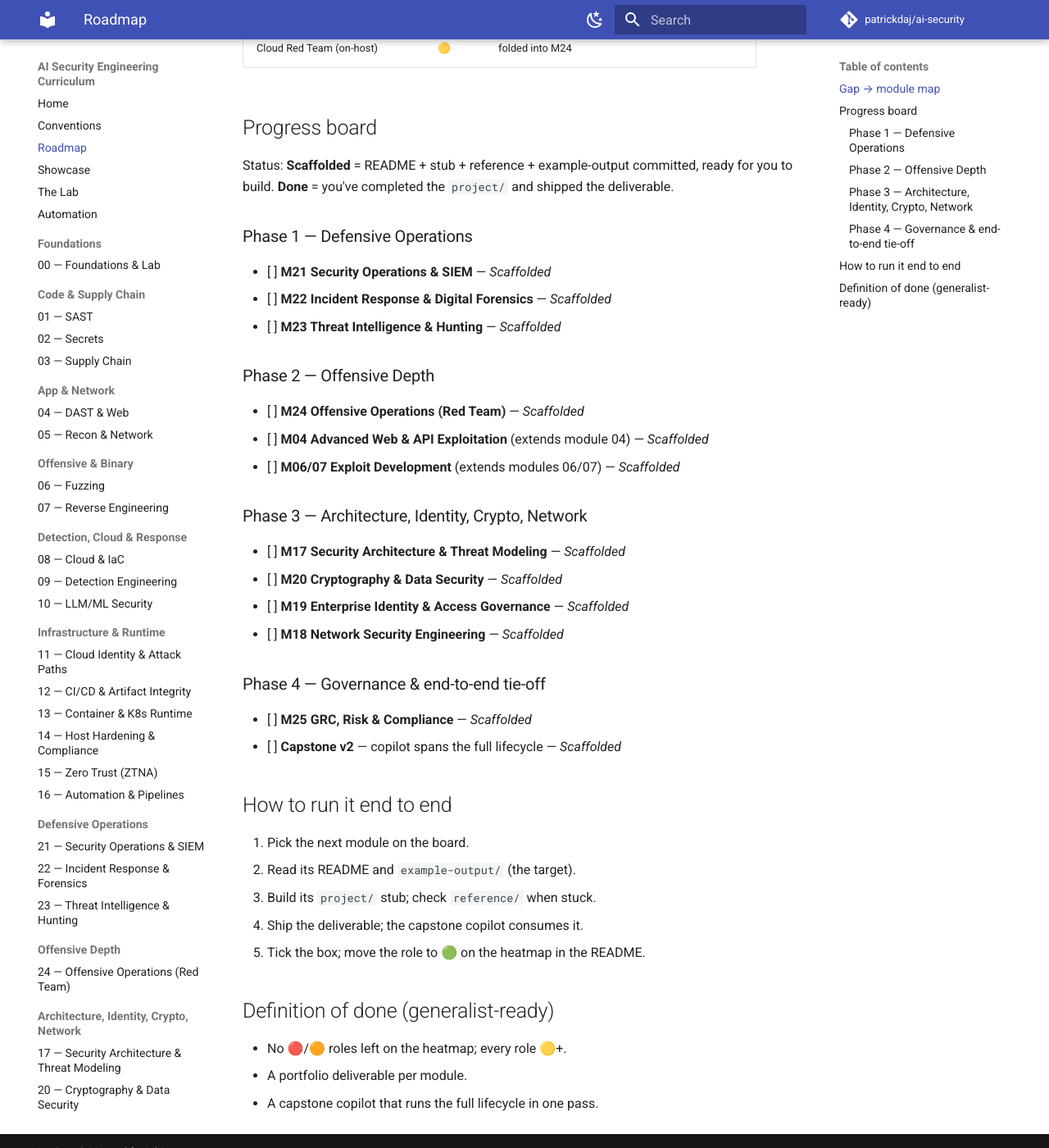
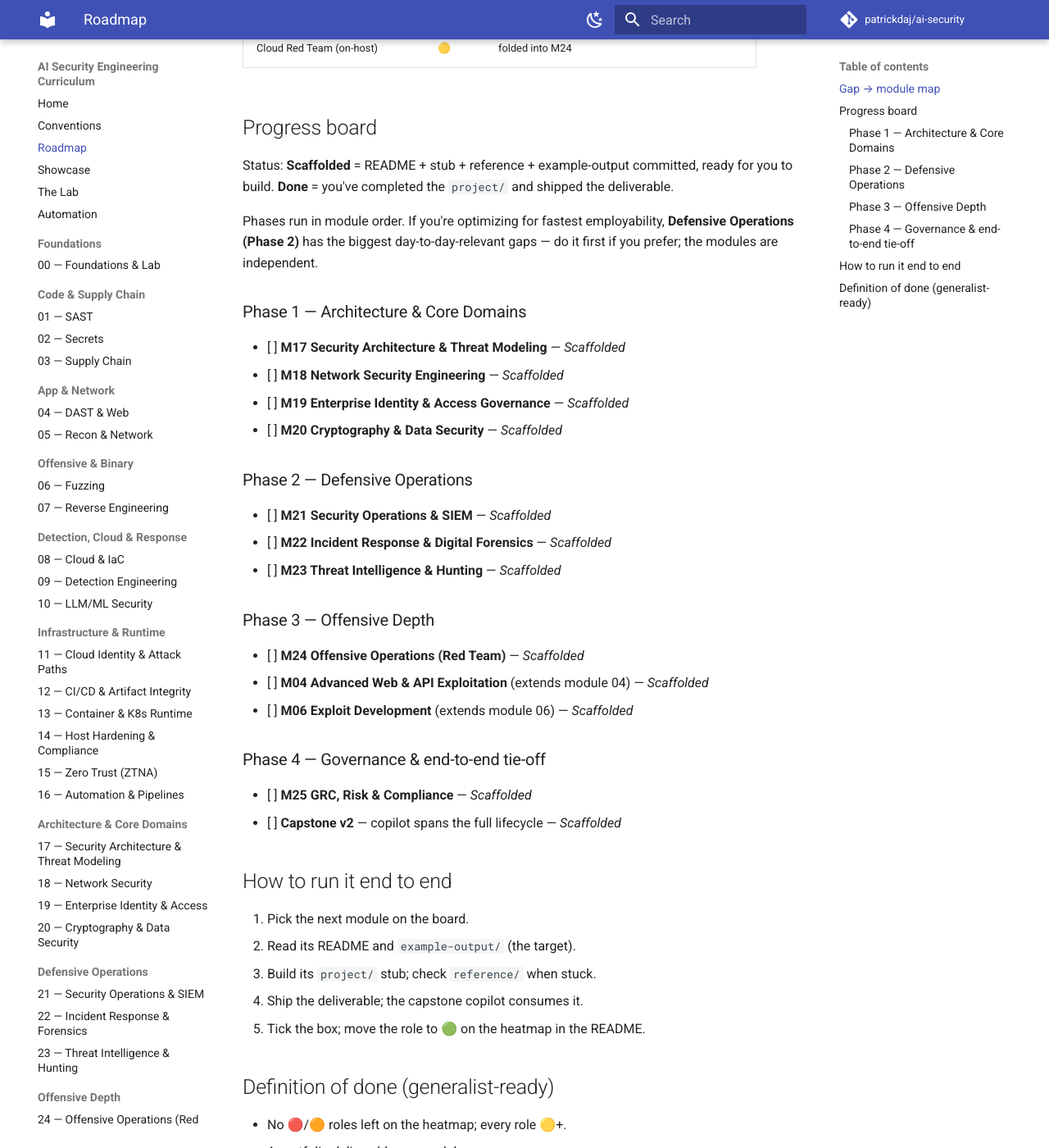
Before and after one commit to patrickdaj/ai-security, an MkDocs documentation site: the page built from docs/roadmap.md, in a window 1280 px wide and 1400 px high, scrolled down 991 px. Shown: the whole window at 82% size. Built offline with MkDocs 1.6.1 and Material for MkDocs 9.7.7, drawn with Linux system fonts in a browser that asks for light colours; comment, search, counter and statistics services are not loaded.

Commit message:
Fix scrambled module numbering: order new phases 17→25 ascending
The generalist phases read 21-23 then 17-20 then 25, so the numbering looked
broken. Reorder the new phases (README, mkdocs nav, ROADMAP board) to ascending
module order — Architecture & Core Domains (17-20) → Defensive Operations
(21-23) → Offensive Depth (24) → Governance (25) — a design→defend→attack→govern
progression. No directory renames or cross-reference changes.

```diff
--- a/ROADMAP.md
+++ b/ROADMAP.md
@@ -32,21 +32,25 @@ Status: **Scaffolded** = README + stub + reference + example-output committed,
 ready for you to build. **Done** = you've completed the `project/` and shipped
 the deliverable.
 
-### Phase 1 — Defensive Operations
+Phases run in module order. If you're optimizing for fastest employability,
+**Defensive Operations (Phase 2)** has the biggest day-to-day-relevant gaps — do
+it first if you prefer; the modules are independent.
+
+### Phase 1 — Architecture & Core Domains
+- [ ] **M17 Security Architecture & Threat Modeling** — _Scaffolded_
+- [ ] **M18 Network Security Engineering** — _Scaffolded_
+- [ ] **M19 Enterprise Identity & Access Governance** — _Scaffolded_
+- [ ] **M20 Cryptography & Data Security** — _Scaffolded_
+
+### Phase 2 — Defensive Operations
 - [ ] **M21 Security Operations & SIEM** — _Scaffolded_
 - [ ] **M22 Incident Response & Digital Forensics** — _Scaffolded_
 - [ ] **M23 Threat Intelligence & Hunting** — _Scaffolded_
 
-### Phase 2 — Offensive Depth
+### Phase 3 — Offensive Depth
 - [ ] **M24 Offensive Operations (Red Team)** — _Scaffolded_
 - [ ] **M04 Advanced Web & API Exploitation** (extends module 04) — _Scaffolded_
-- [ ] **M06/07 Exploit Development** (extends modules 06/07) — _Scaffolded_
-
-### Phase 3 — Architecture, Identity, Crypto, Network
-- [ ] **M17 Security Architecture & Threat Modeling** — _Scaffolded_
-- [ ] **M20 Cryptography & Data Security** — _Scaffolded_
-- [ ] **M19 Enterprise Identity & Access Governance** — _Scaffolded_
-- [ ] **M18 Network Security Engineering** — _Scaffolded_
+- [ ] **M06 Exploit Development** (extends module 06) — _Scaffolded_
 
 ### Phase 4 — Governance & end-to-end tie-off
 - [ ] **M25 GRC, Risk & Compliance** — _Scaffolded_
--- a/mkdocs.yml
+++ b/mkdocs.yml
@@ -78,17 +78,17 @@ nav:
       - 14 — Host Hardening & Compliance: modules/14-host-hardening-compliance.md
       - 15 — Zero Trust (ZTNA): modules/15-zero-trust-ztna.md
       - 16 — Automation & Pipelines: modules/16-automation-pipelines.md
+  - Architecture & Core Domains:
+      - 17 — Security Architecture & Threat Modeling: modules/17-security-architecture-threat-modeling.md
+      - 18 — Network Security: modules/18-network-security.md
+      - 19 — Enterprise Identity & Access: modules/19-enterprise-iam.md
+      - 20 — Cryptography & Data Security: modules/20-cryptography-data-security.md
   - Defensive Operations:
       - 21 — Security Operations & SIEM: modules/21-security-operations-siem.md
       - 22 — Incident Response & Forensics: modules/22-incident-response-forensics.md
       - 23 — Threat Intelligence & Hunting: modules/23-threat-intel-hunting.md
   - Offensive Depth:
       - 24 — Offensive Operations (Red Team): modules/24-offensive-operations.md
-  - Architecture, Identity, Crypto, Network:
-      - 17 — Security Architecture & Threat Modeling: modules/17-security-architecture-threat-modeling.md
-      - 20 — Cryptography & Data Security: modules/20-cryptography-data-security.md
-      - 19 — Enterprise Identity & Access: modules/19-enterprise-iam.md
-      - 18 — Network Security: modules/18-network-security.md
   - Governance:
       - 25 — GRC, Risk & Compliance: modules/25-grc-risk-compliance.md
   - Capstone: modules/capstone.md
```
Also changed, not shown: README.md (+8 -8 lines).
